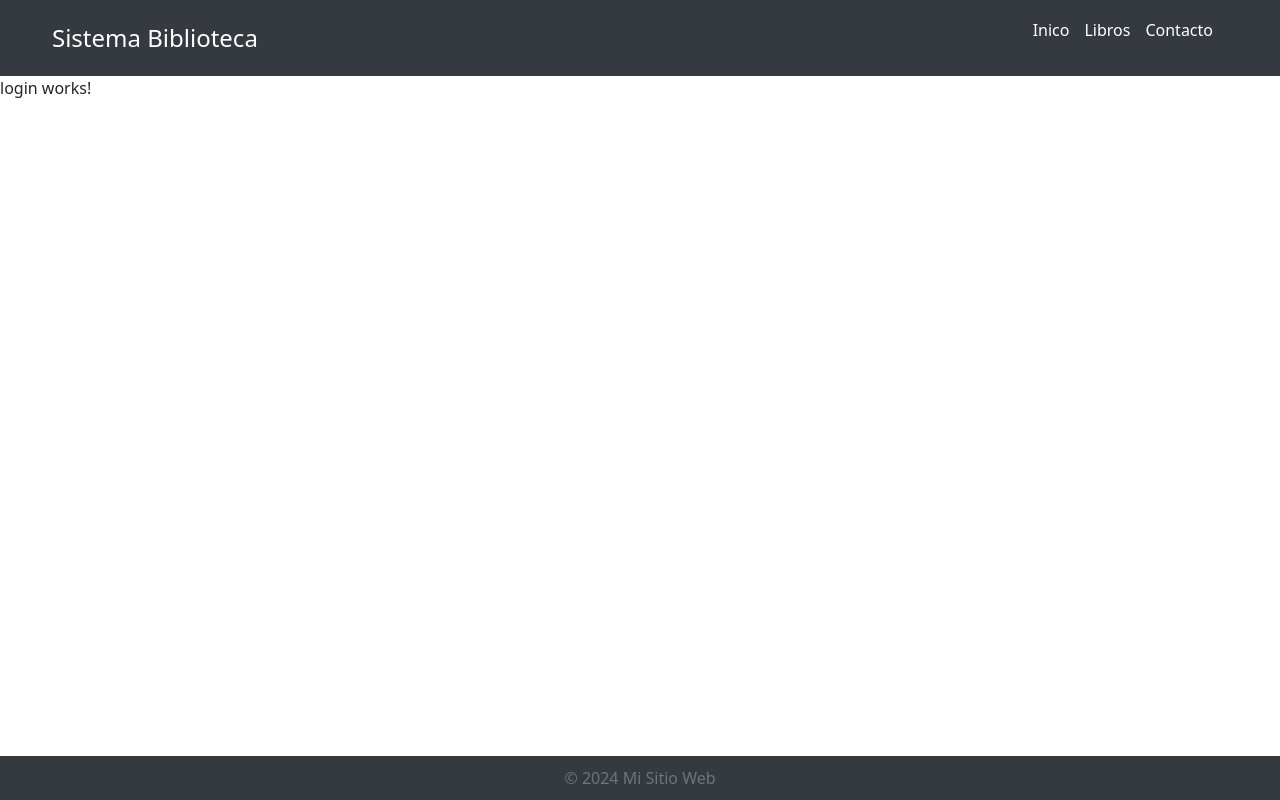
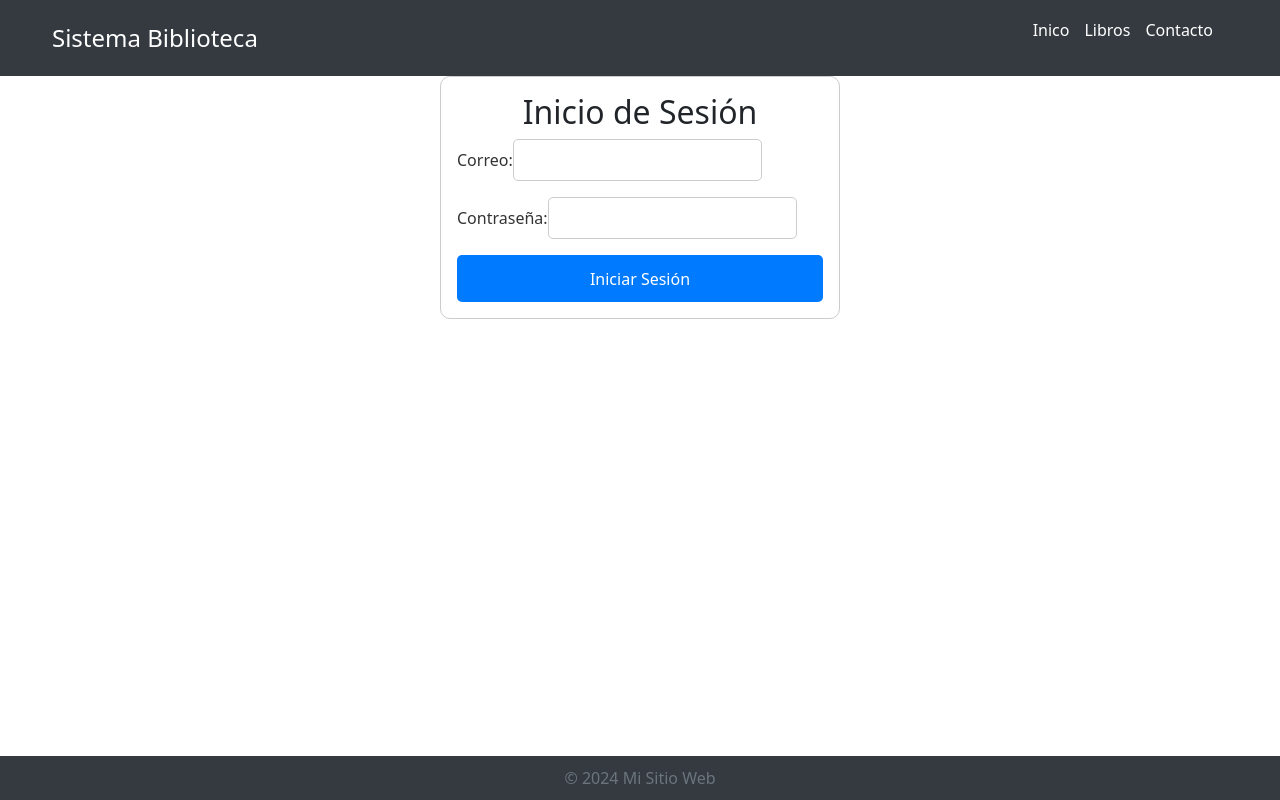
Before and after one commit to UPerezS/Sistema-BiBlioteca-Front, an Angular app in the folder Sistema-BiBlioteca-Front/: page /login in a window 1280 px wide. Built offline with nearby package versions, Linux system fonts and the light colour scheme.

Commit message:
Se Corrigio un Error de Compilación y el Login

```diff
--- a/Sistema-BiBlioteca-Front/angular.json
+++ b/Sistema-BiBlioteca-Front/angular.json
@@ -65,13 +65,7 @@
             "development": {
               "optimization": false,
               "extractLicenses": false,
-              "sourceMap": true,
-              "fileReplacements": [
-                {
-                  "replace": "src/environments/environment.ts",
-                  "with": "src/environments/environment.development.ts"
-                }
-              ]
+              "sourceMap": true
             }
           },
           "defaultConfiguration": "production"
--- a/Sistema-BiBlioteca-Front/src/app/pages/login/login.component.css
+++ b/Sistema-BiBlioteca-Front/src/app/pages/login/login.component.css
@@ -0,0 +1,48 @@
+/* styles.css o .component.css */
+
+.register-container, .login-container {
+    max-width: 400px;
+    margin: 0 auto;
+    padding: 1em;
+    border: 1px solid #ccc;
+    border-radius: 10px;
+  }
+
+  h2 {
+    text-align: center;
+  }
+
+  form {
+    display: flex;
+    flex-direction: column;
+  }
+
+  div {
+    margin-bottom: 1em;
+  }
+
+  label {
+    margin-bottom: 0.5em;
+    color: #333;
+  }
+
+  input {
+    padding: 0.5em;
+    font-size: 1em;
+    border: 1px solid #ccc;
+    border-radius: 5px;
+  }
+
+  button {
+    padding: 0.7em;
+    font-size: 1em;
+    color: #fff;
+    background-color: #007bff;
+    border: none;
+    border-radius: 5px;
+    cursor: pointer;
+  }
+
+  button:hover {
+    background-color: #0056b3;
+  }
--- a/Sistema-BiBlioteca-Front/src/app/pages/login/login.component.html
+++ b/Sistema-BiBlioteca-Front/src/app/pages/login/login.component.html
@@ -1 +1,14 @@
-<p>login works!</p>
+<div class="login-container">
+    <h2>Inicio de Sesión</h2>
+    <form (ngSubmit)="login()">
+      <div>
+        <label for="correo">Correo:</label>
+        <input type="email" id="correo" [(ngModel)]="email" name="correo" required>
+      </div>
+      <div>
+        <label for="contrasena">Contraseña:</label>
+        <input type="password" id="contrasena" [(ngModel)]="password" name="contrasena" required>
+      </div>
+      <button type="submit">Iniciar Sesión</button>
+    </form>
+  </div>
```
